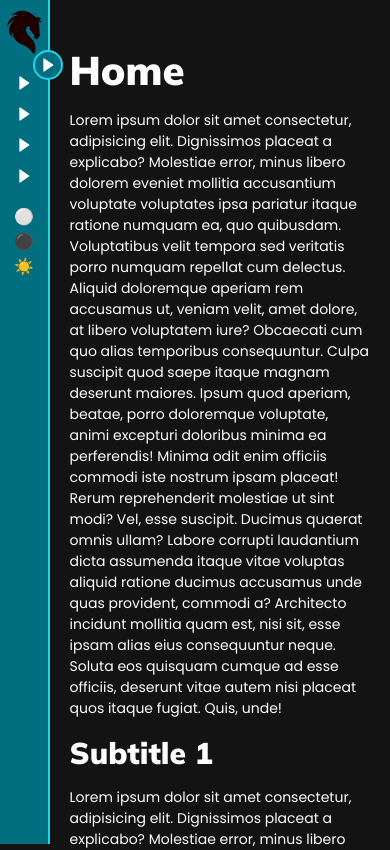
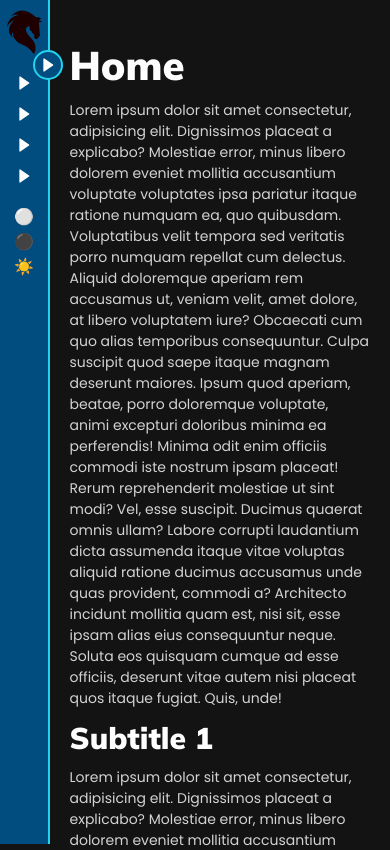
Before and after one commit to irenealcaine/sidebar-template, a React (Create React App) app: page / in a window 390 px wide. Shown: the top 850 px of the page. Built offline with nearby package versions, Linux system fonts and the light colour scheme.

Commit message:
Update 4 files

```diff
--- a/src/App.scss
+++ b/src/App.scss
@@ -41,6 +41,12 @@ h3 {
   p {
     font-size: 14px;
   }
+  h1,
+  h2,
+  h3,
+  h4 {
+    margin: 10px 0;
+  }
 
   h1 {
     font-size: 40px;
--- a/src/Components/Header/Header.scss
+++ b/src/Components/Header/Header.scss
@@ -18,7 +18,7 @@
   top: 0;
   padding: 10px;
 
-  transition: all 0.2s ease;
+  transition: $transition;
 
   &.closed {
     width: $header-width-closed;
@@ -38,7 +38,7 @@
     display: flex;
     .logo {
       width: calc($header-width / 2);
-      transition: all 0.2s ease;
+      transition: $transition;
     }
   }
 
@@ -82,7 +82,7 @@
     align-items: center;
     padding: 5px;
     transform: rotate(180deg);
-    transition: all 1s ease;
+    transition: $transition;
 
     &.dark {
       background-color: $dark-blue;
--- a/src/Layout/Main/Main.scss
+++ b/src/Layout/Main/Main.scss
@@ -3,12 +3,22 @@
 .main {
   min-height: 100vh;
   background-color: $light;
-  color: $dark;
+  color: $gray;
   display: flex;
+  transition: $transition;
+
+  p {
+    color: $gray;
+    transition: $transition;
+  }
 
   &.dark {
     background-color: $dark;
     color: $light;
+
+    p {
+      color: $light-gray;
+    }
   }
 
   .content {
--- a/src/Variables.scss
+++ b/src/Variables.scss
@@ -1,7 +1,11 @@
 $light: #fdfdfd;
 $dark: #131313;
 $blue: #22d3ee;
-$dark-blue: #016f80;
+$dark-blue: #014d80;
+$gray: #383838;
+$light-gray: #d3d3d3;
 
 $header-width: 200px;
 $header-width-closed: 50px;
+
+$transition: all 0.3s ease;
```
